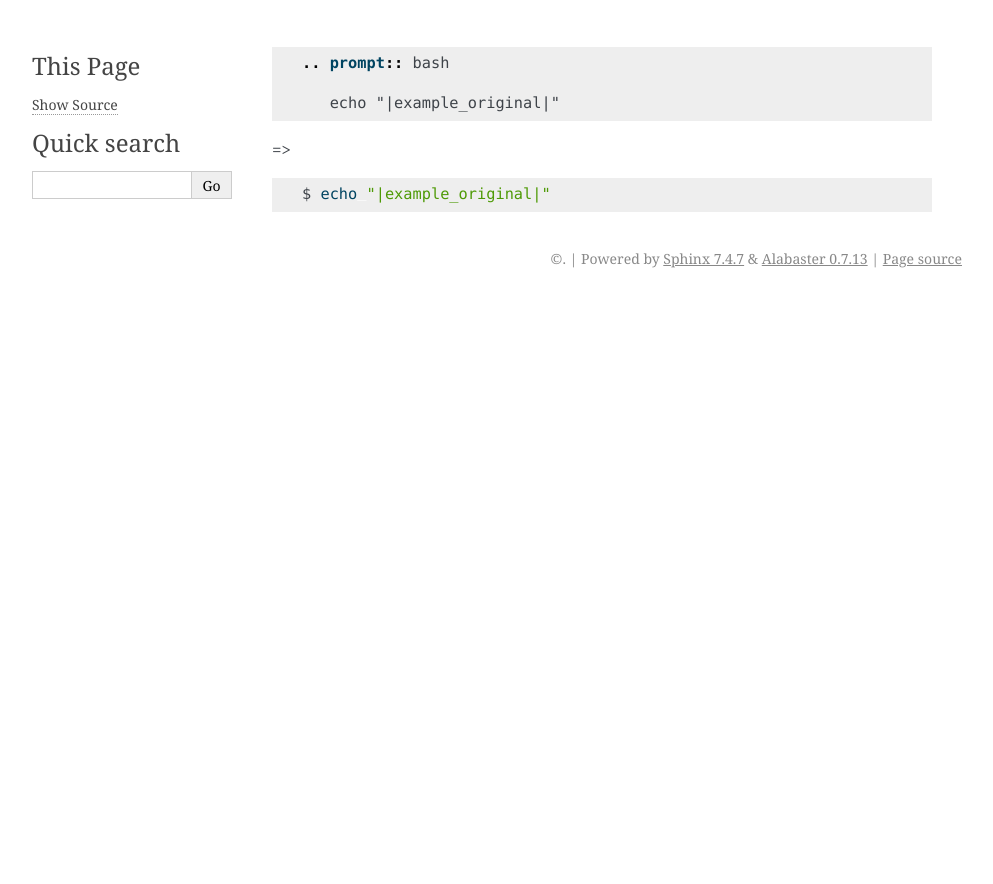
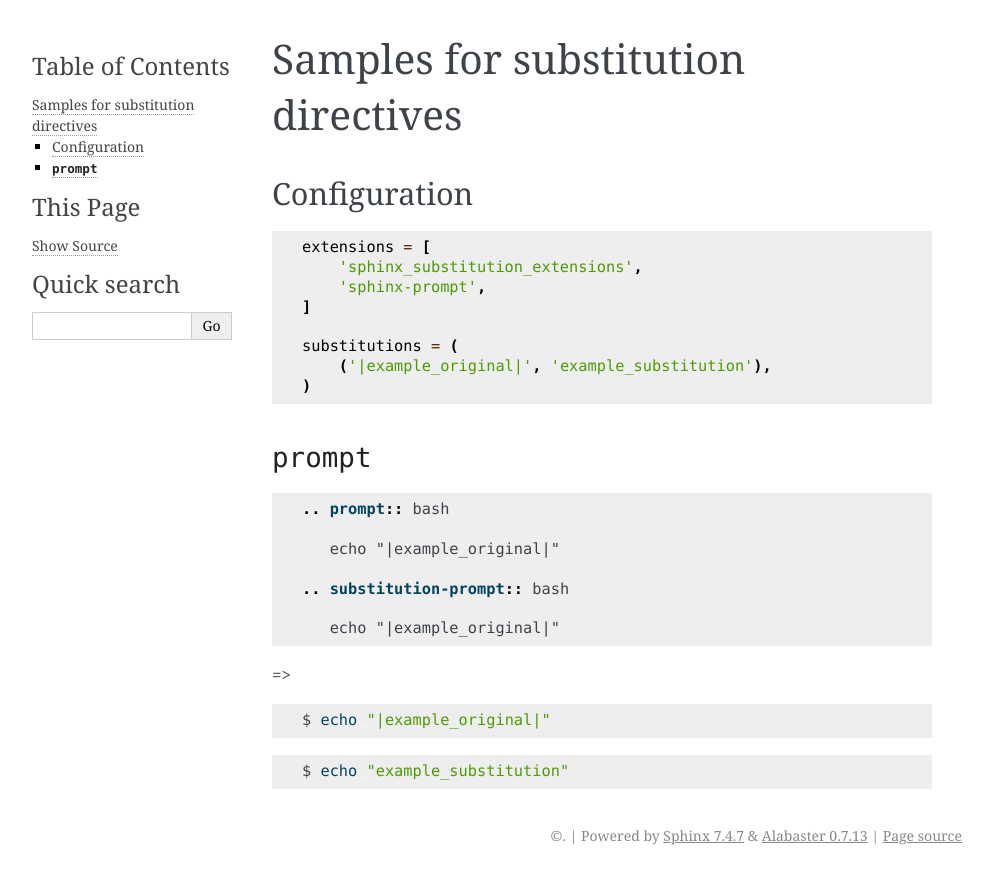
Before and after one commit to adamtheturtle/sphinx-substitution-extensions, a Sphinx documentation site: the page built from sample/source/contents.rst, in a window 1280 px wide. Shown: the top 884 px of the page, without its empty margins (148-1141 px from the left). Built offline with Sphinx 7.4.7, drawn with Linux system fonts in a browser that asks for light colours.

Commit message:
Add sample doc

```diff
--- a/sample/source/contents.rst
+++ b/sample/source/contents.rst
@@ -1,6 +1,22 @@
+Samples for substitution directives
+===================================
+
+Configuration
+-------------
+
+.. literalinclude:: conf.py
+   :language: python
+
+``prompt``
+----------
+
 .. code-block:: rst
 
     .. prompt:: bash
+
+       echo "|example_original|"
+
+    .. substitution-prompt:: bash
 
        echo "|example_original|"
 
@@ -9,3 +25,7 @@
 .. prompt:: bash
 
    echo "|example_original|"
+
+.. substitution-prompt:: bash
+
+   echo "|example_original|"
```
